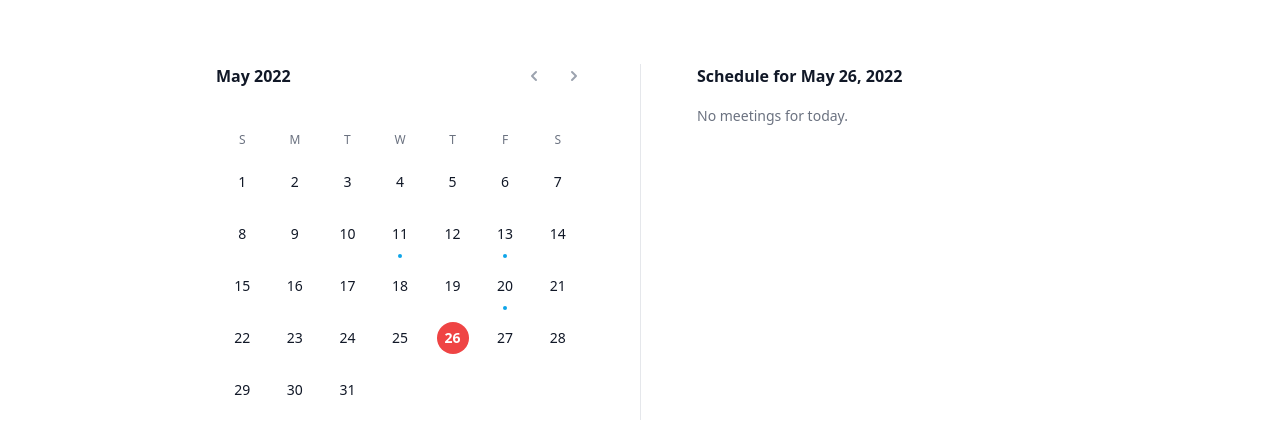
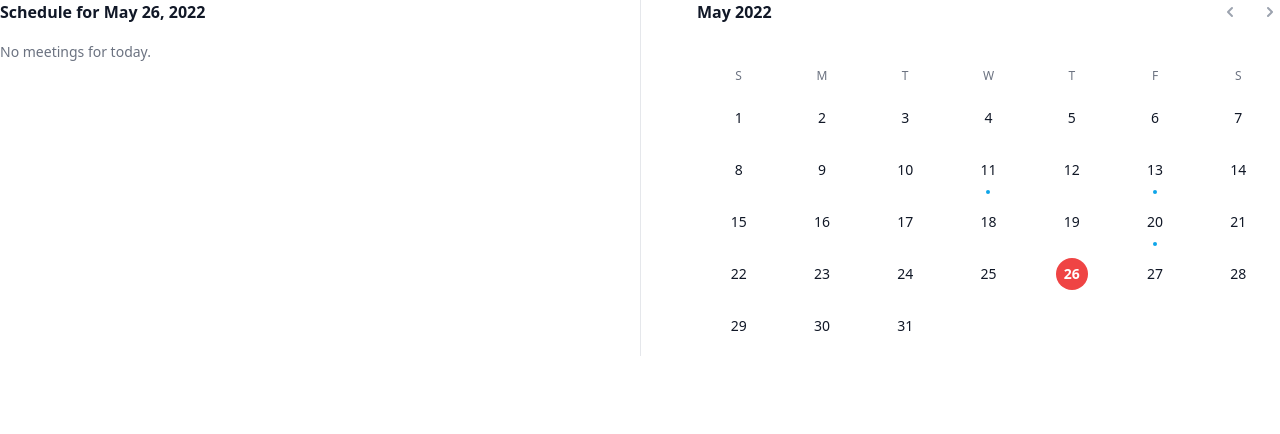
Before and after one commit to EspiraMarvin/events-app, a Next.js app: page / in a window 1280 px wide. Shown: the top 434 px of the page. Built offline with nearby package versions, Linux system fonts and the light colour scheme.

Commit message:
adds update

```diff
--- a/components/Calendar.tsx
+++ b/components/Calendar.tsx
@@ -14,7 +14,7 @@ import {
     parseISO,
     startOfToday,
   } from 'date-fns'
-import Meeting from '../components/Meeting'
+import MeetingsList from './MeetingsList'
 
 
   function classNames(...classes:any) {
@@ -88,14 +88,17 @@ const Calendar = () => {
     setCurrentMonth(format(firstDayNextMonth, 'MMM-yyyy'))
   }
 
-  let selectedDayMeetings = meetings.filter((meeting) =>
-    isSameDay(parseISO(meeting.startDatetime), selectedDay)
-  )
+  // let selectedDayMeetings = meetings.filter((meeting) =>
+  //   isSameDay(parseISO(meeting.startDatetime), selectedDay)
+  // )
+
     return (
-        <div className="pt-16">
-        <div className="max-w-md px-4 mx-auto sm:px-7 md:max-w-4xl md:px-6">
-          <div className="md:grid md:grid-cols-2 md:divide-x md:divide-gray-200">
-            <div className="md:pr-14">
+<>
+<div className="flex flex-col-reverse md:grid md:grid-cols-2 md:divide-x md:divide-gray-200">
+
+        <MeetingsList meetings={meetings} selectedDay={selectedDay} />
+
+            <div className="md:pl-14">
               <div className="flex items-center">
                 <h2 className="flex-auto font-semibold text-gray-900">
                   {format(firstDayCurrentMonth, 'MMMM yyyy')}
@@ -177,26 +180,9 @@ const Calendar = () => {
                 ))}
               </div>
             </div>
-            <section className="mt-12 md:mt-0 md:pl-14">
-              <h2 className="font-semibold text-gray-900">
-                Schedule for{' '}
-                <time dateTime={format(selectedDay, 'yyyy-MM-dd')}>
-                  {format(selectedDay, 'MMM dd, yyy')}
-                </time>
-              </h2>
-              <ol className="mt-4 space-y-1 text-sm leading-6 text-gray-500">
-                {selectedDayMeetings.length > 0 ? (
-                  selectedDayMeetings.map((meeting) => (
-                    <Meeting meeting={meeting} key={meeting.id} />
-                  ))
-                ) : (
-                  <p>No meetings for today.</p>
-                )}
-              </ol>
-            </section>
-          </div>
-        </div>
       </div>
+   </>
+
      );
 }
 
```
